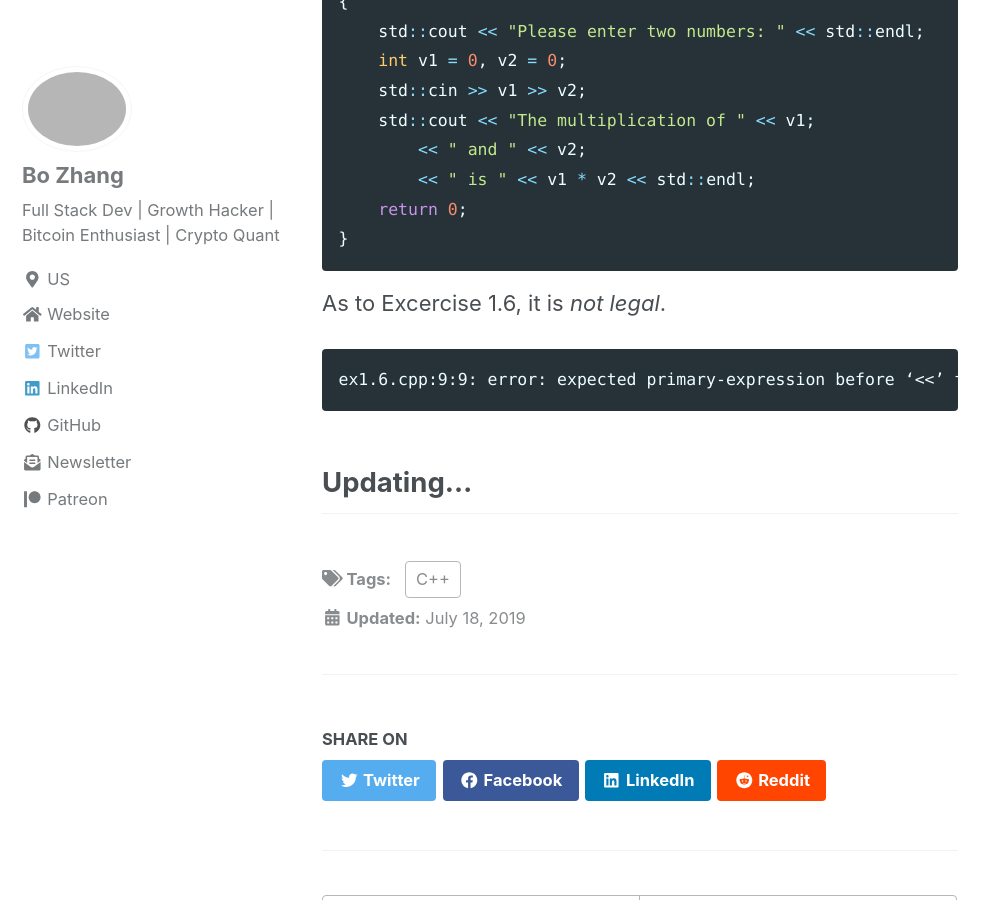
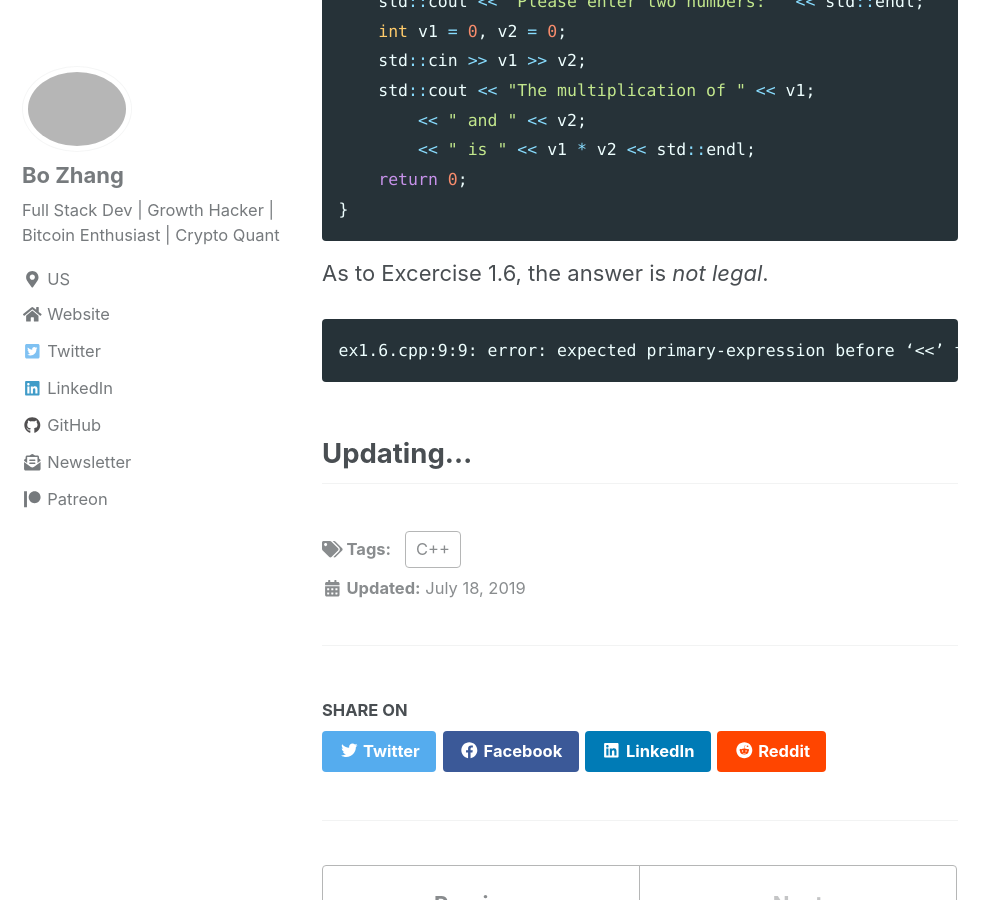
Before and after one commit to 0xboz/blog, a Jekyll site: the page built from _posts/2019-07-18-learn-c-plus-plus-getting-started.md, in a window 1280 px wide and 900 px high, scrolled down 5509 px. Shown: the whole window, without its empty margins (0-998 px from the left). Built offline with Jekyll 4.4.1, drawn with Linux system fonts in a browser that asks for light colours; cached includes are drawn as plain includes; nearby versions of some CDN libraries; comment, search, counter and statistics services are not loaded.

````diff
--- a/_posts/2019-07-18-learn-c-plus-plus-getting-started.md
+++ b/_posts/2019-07-18-learn-c-plus-plus-getting-started.md
@@ -127,7 +127,6 @@ int main()
 /*
  * Exercise 1.6: Explain whether the following program fragment is legal.
  */
-
 #include <iostream>
 
 int main()
@@ -141,7 +140,7 @@ int main()
     return 0;
 }
 ```
-As to Excercise 1.6, it is *not legal*.
+As to Excercise 1.6, the answer is *not legal*.
 ```
 ex1.6.cpp:9:9: error: expected primary-expression before ‘<<’ token
 ```
````
